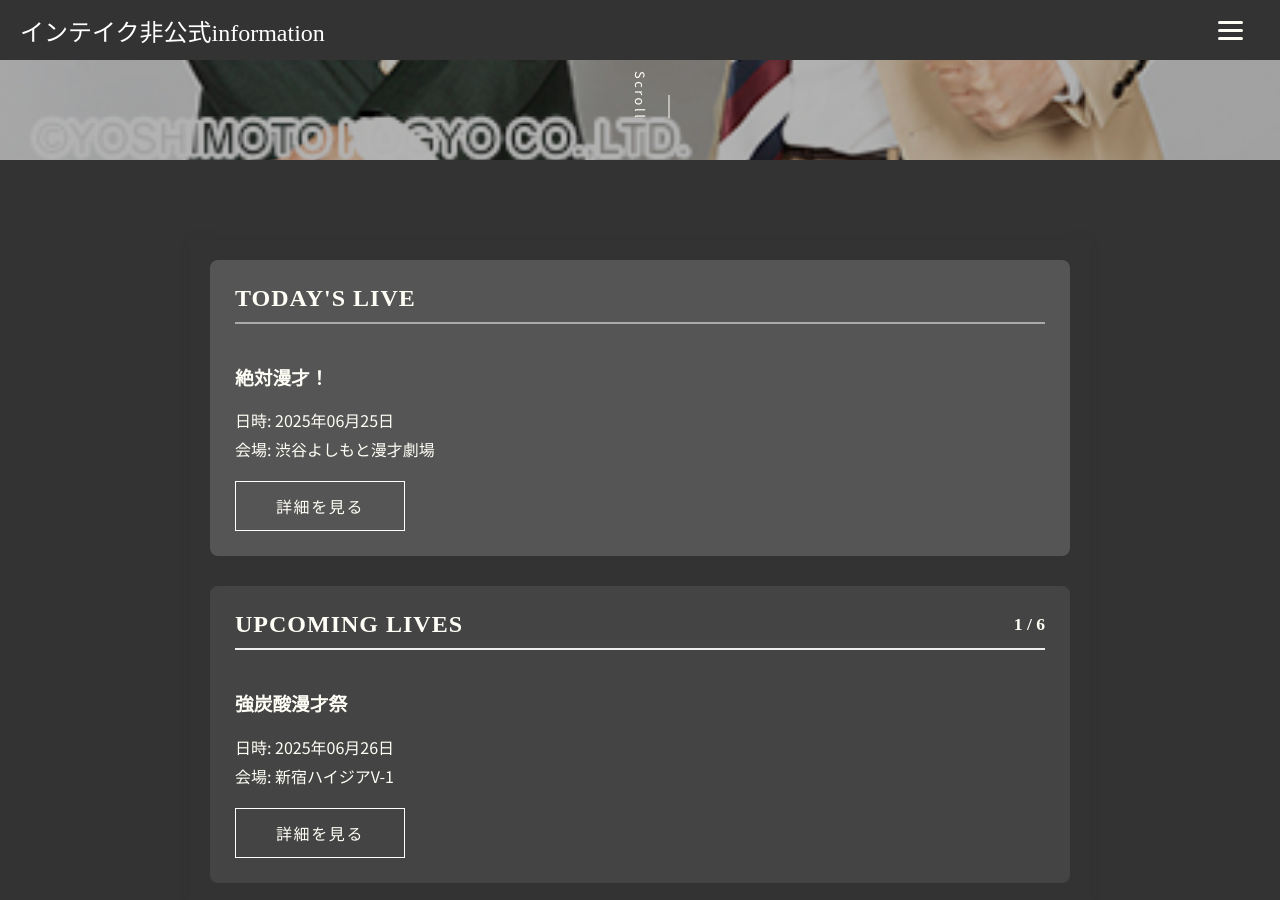
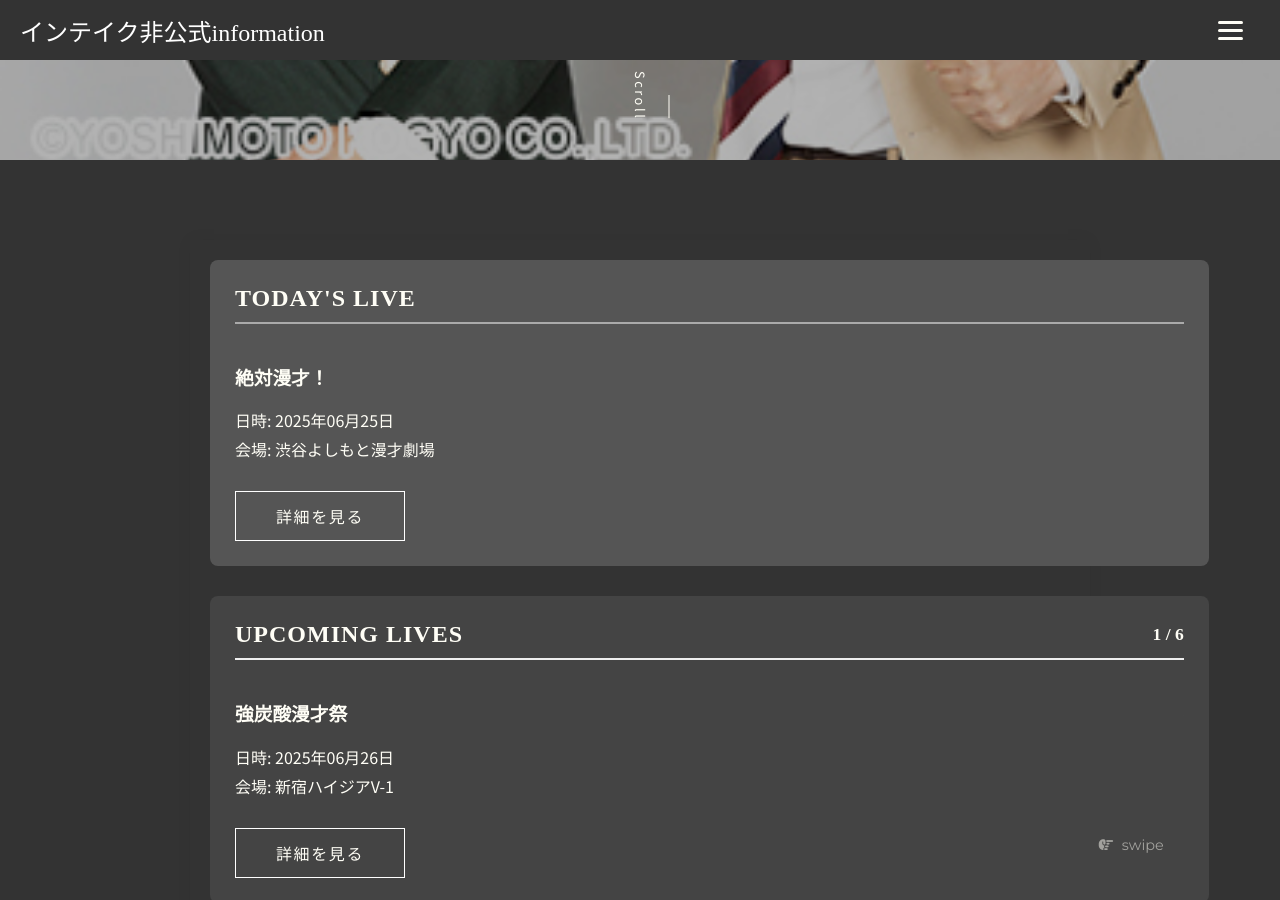
Before and after one commit to unofficial-info/intake_information, a Jekyll site: the page built from index.html, in a window 1280 px wide and 900 px high, scrolled down 800 px. Built offline with Jekyll 4.4.1, drawn with Linux system fonts in a browser that asks for light colours; some web fonts are replaced.

Commit message:
add スワイプを促すUIを追加しました

```diff
--- a/_includes/live_info_section.html
+++ b/_includes/live_info_section.html
@@ -20,7 +20,10 @@
             <h3>{{ live.title }}</h3>
             <p>日時:  {{ live.date|date:"%Y" }}年{{ live.date|date:"%m" }}月{{ live.date|date:"%d" }}日</p>
             <p>会場: {{ live.venue }} </p>
-            <a href="{{ live.url }}" class="button">詳細を見る</a>
+            <div class="card-footer">
+                <a href="{{ live.url }}" class="button">詳細を見る</a>
+                <span class="card-swipe-prompt"><i class="fa-solid fa-hand-point-right"></i> swipe</span>
+            </div>
         </div>
         {% endfor %}
         {% else %}
@@ -42,7 +45,10 @@
             <h3>{{ live.title }}</h3>
             <p>日時: {{ live.date|date:"%Y" }}年{{ live.date|date:"%m" }}月{{ live.date|date:"%d" }}日</p>
             <p>会場: {{ live.venue }}</p>
-            <a href="{{ live.url }}" class="button">詳細を見る</a>
+            <div class="card-footer">
+                <a href="{{ live.url }}" class="button">詳細を見る</a>
+                <span class="card-swipe-prompt"><i class="fa-solid fa-hand-point-right"></i> swipe</span>
+            </div>
         </div>
         {% endfor %}
         {% else %}
--- a/assets/css/style.css
+++ b/assets/css/style.css
@@ -899,3 +899,25 @@
     font-size: 1rem;     /* 文字サイズを少しだけ調整 */
   }
 }
+
+/* --- カードフッターとスワイプ表示のスタイル --- */
+.card-footer {
+  margin-top: 15px;
+  display: flex;
+  justify-content: space-between;
+  align-items: center;
+}
+
+.card-swipe-prompt {
+  font-size: 0.9rem;
+  font-family: 'Montserrat', sans-serif;
+  opacity: 0.5;
+}
+.card-swipe-prompt .fa-solid {
+  margin-right: 5px;
+}
+
+/* スクロールできない時は、スワイプ表示を隠す */
+.live-details.is-not-scrollable .card-swipe-prompt {
+  display: none;
+}
--- a/assets/js/script.js
+++ b/assets/js/script.js
@@ -71,6 +71,7 @@
   // カードが1枚以下ならページ番号表示を隠す
   if (totalPages <= 1) {
     paginationIndicator.style.display = "none";
+    scroller.classList.add("is-not-scrollable");
     return;
   }
 
```
Also changed, not shown: 3 other files.
